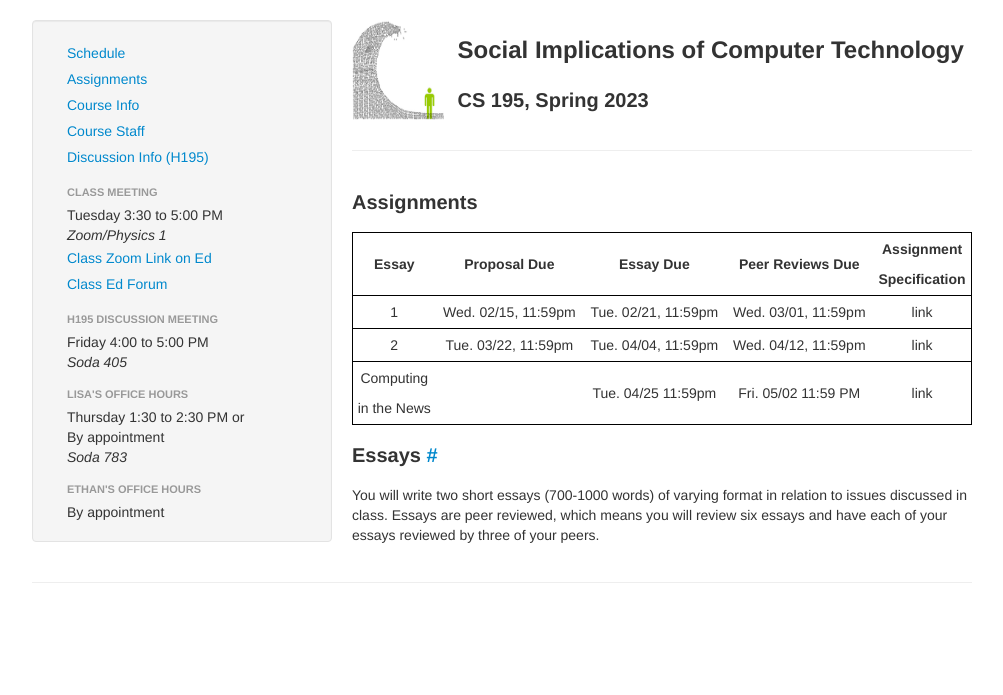
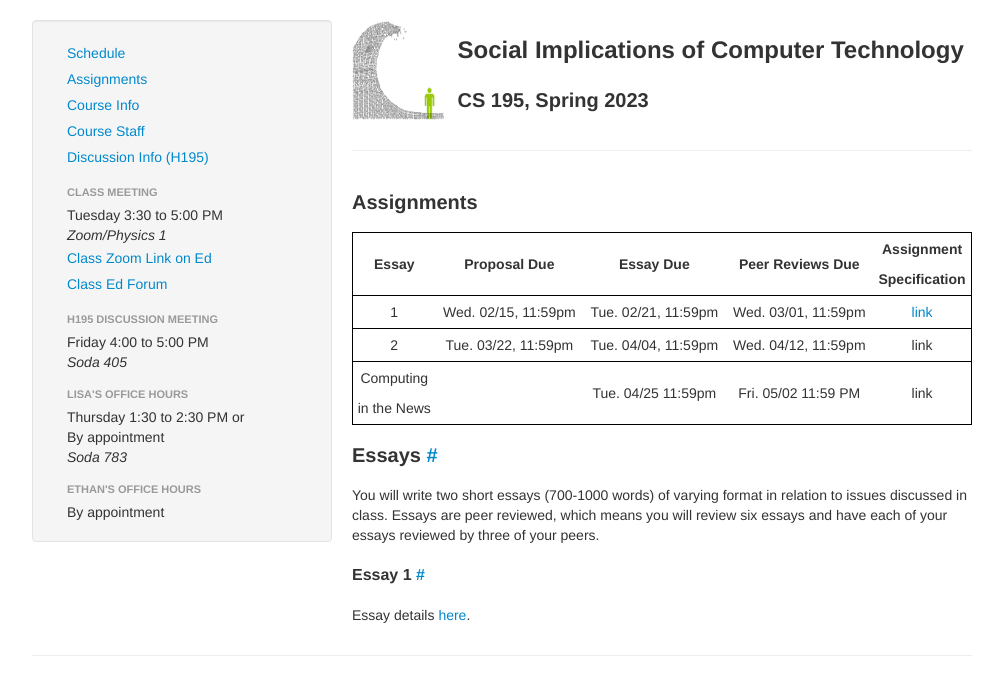
Before and after one commit to Berkeley-CS195/sp23, a Jekyll site: the page built from assignments.md, in a window 1280 px wide. Shown: the top 695 px of the page, without its empty margins (138-1141 px from the left). Built offline with Jekyll 4.4.1, drawn with Linux system fonts in a browser that asks for light colours.

Commit message:
Release essay 1

```diff
--- a/assignments.md
+++ b/assignments.md
@@ -6,7 +6,7 @@ title: Assignments
 
 | Essay | Proposal Due | Essay Due           | Peer Reviews Due    | Assignment<br/>Specification |
 |-------|--------------------|---------------------|---------------------| ---- |
-| 1     | Wed. 02/15, 11:59pm | Tue. 02/21, 11:59pm | Wed. 03/01, 11:59pm  | link |
+| 1     | Wed. 02/15, 11:59pm | Tue. 02/21, 11:59pm | Wed. 03/01, 11:59pm  | [link][essay1] |
 | 2     | Tue. 03/22, 11:59pm | Tue. 04/04, 11:59pm  | Wed. 04/12, 11:59pm  | link |
 | Computing<br/>in the News | | Tue. 04/25 11:59pm | Fri. 05/02 11:59 PM | link |
 
@@ -16,11 +16,11 @@ You will write two short essays (700-1000 words) of varying format in relation
 to issues discussed in class. Essays are peer reviewed, which means you will
 review six essays and have each of your essays reviewed by three of your peers.
 
-<!-- ### Essay 1
+### Essay 1
 
 Essay details [here][essay1].
 
-[essay1]: assignments/essay1.md -->
+[essay1]: assignments/essay1.md
 
 <!--
 Optional Essay: Ethics in the News
```
Also changed, not shown: assignments/essay1.md (+1 -1 lines).
